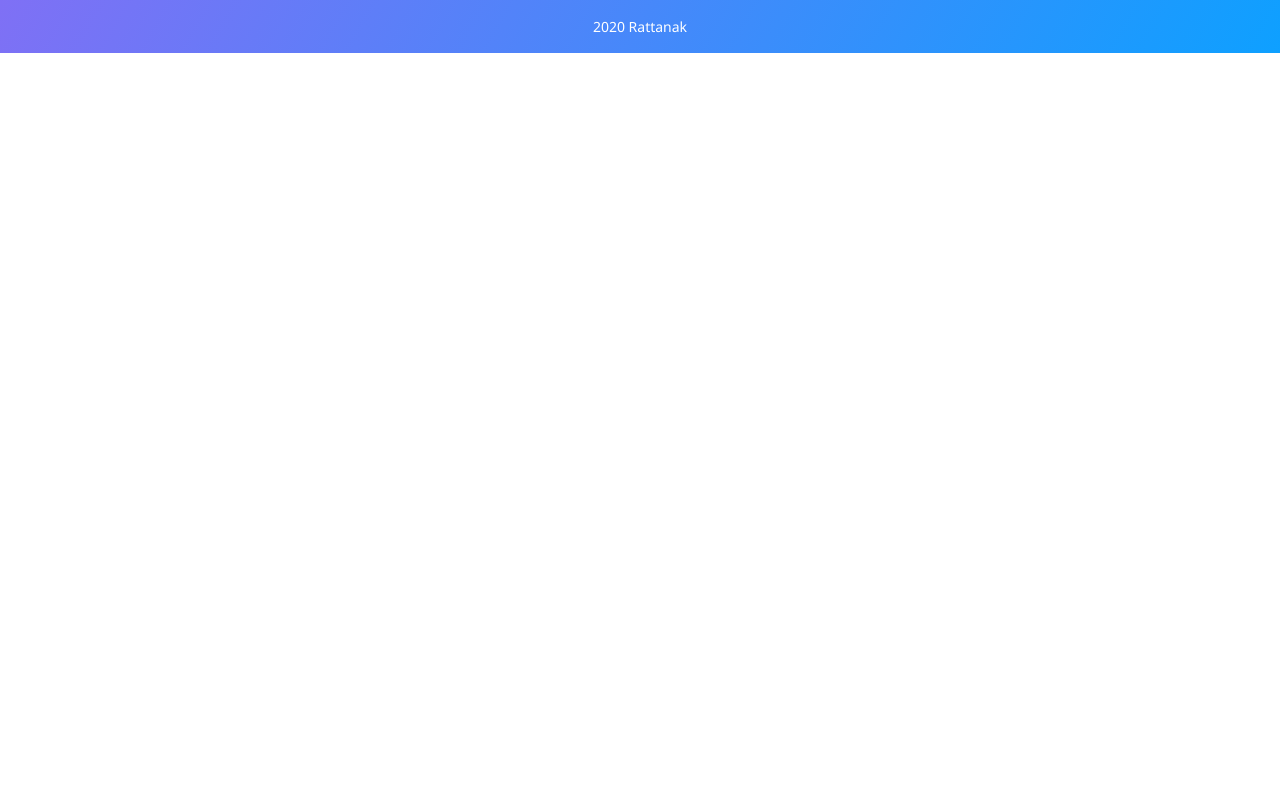
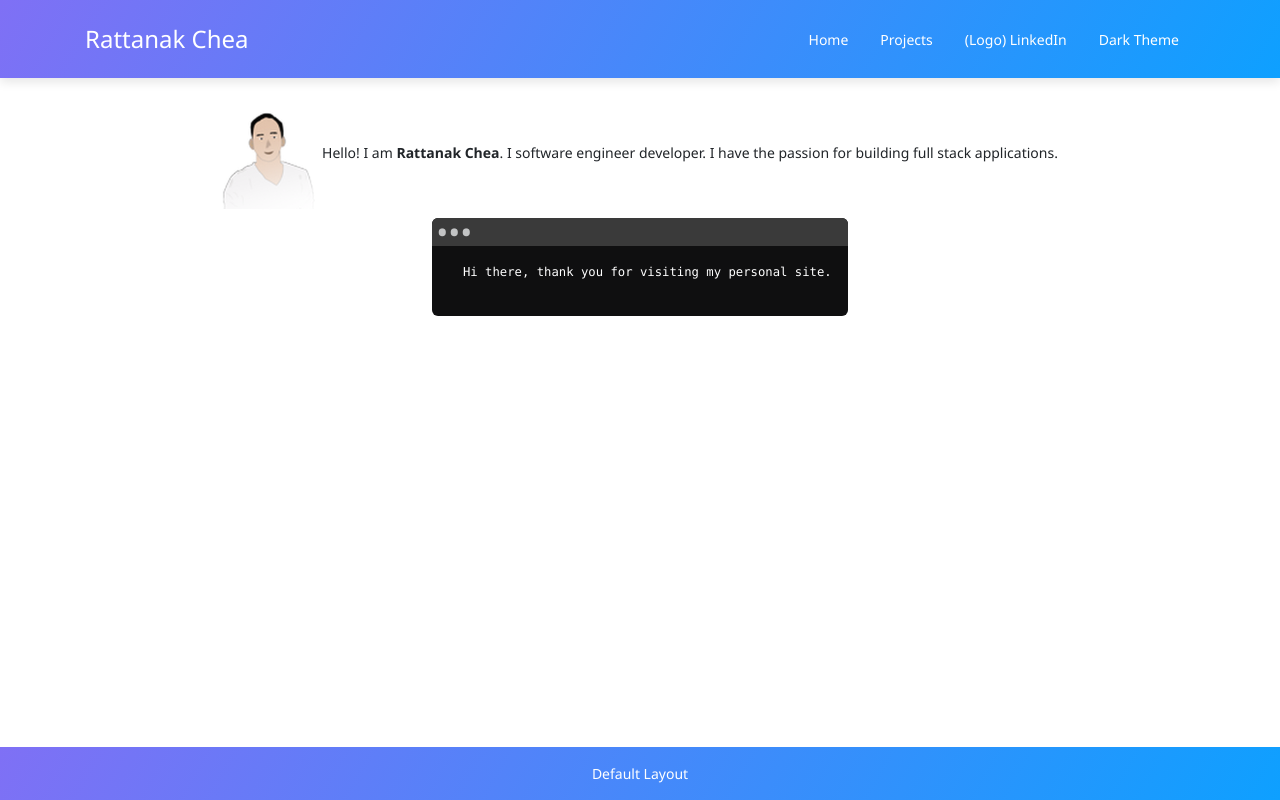
Before and after one commit to rattanakchea/rattanakchea.github.io, an Angular app: page / in a window 1280 px wide. Built offline with nearby package versions, Linux system fonts and the light colour scheme.

Commit message:
must use lazy load for child router-outlet

```diff
--- a/src/app/app-routing.module.ts
+++ b/src/app/app-routing.module.ts
@@ -1,57 +1,62 @@
 import { NgModule } from "@angular/core";
 import { Routes, RouterModule } from "@angular/router";
+import { ProjectsComponent } from "./projects/projects.component";
+import { Page404Component } from "./shared/page404/page404.component";
 import { HomeComponent } from "./home/home.component";
-import { ProjectsComponent } from "./projects/projects.component";
+import { FullscreenComponent } from "./layouts/fullscreen/fullscreen.component";
 import { LeetcodeReminderComponent } from "./leetcode-reminder/leetcode-reminder.component";
-import { Page404Component } from "./shared/page404/page404.component";
-import { FullscreenComponent } from "./layouts/fullscreen/fullscreen.component";
 import { DefaultComponent } from "./layouts/default/default.component";
 
 const routes: Routes = [
   {
     path: "",
-    component: DefaultComponent,
-    children: [
-      {
-        path: "",
-        component: DefaultComponent
-      },
-      {
-        path: "projects",
-        component: ProjectsComponent
-      }
-    ]
+    loadChildren: () =>
+      import("./layouts/default/default.module").then(m => m.DefaultModule)
   },
-  {
-    path: "projects",
-    component: ProjectsComponent
-  },
-  {
-    path: "leetcode-reminder",
-    component: LeetcodeReminderComponent
-  },
-  {
-    path: "song-lyrics",
-    loadChildren: () =>
-      import("./song-lyrics/song-lyrics.module").then(m => m.SongLyricsModule)
-  },
-  {
-    path: "algorithm-visualizer",
-    loadChildren: () =>
-      import("./algorithm-visualizer/algorithm-visualizer.module").then(
-        m => m.AlgorithmVisualizerModule
-      )
-  },
-  {
-    path: "",
-    component: FullscreenComponent,
-    children: [
-      {
-        path: "covid19-dashboard",
-        component: FullscreenComponent
-      }
-    ]
-  },
+  // {
+  //   path: "",
+  //   component: DefaultComponent,
+  //   children: [
+  //     {
+  //       path: "",
+  //       component: DefaultComponent
+  //     },
+  //     {
+  //       path: "projects",
+  //       component: ProjectsComponent
+  //     }
+  //   ]
+  // },
+  // {
+  //   path: "projects",
+  //   component: ProjectsComponent
+  // },
+  // {
+  //   path: "leetcode-reminder",
+  //   component: LeetcodeReminderComponent
+  // },
+  // {
+  //   path: "song-lyrics",
+  //   loadChildren: () =>
+  //     import("./song-lyrics/song-lyrics.module").then(m => m.SongLyricsModule)
+  // },
+  // {
+  //   path: "algorithm-visualizer",
+  //   loadChildren: () =>
+  //     import("./algorithm-visualizer/algorithm-visualizer.module").then(
+  //       m => m.AlgorithmVisualizerModule
+  //     )
+  // },
+  // {
+  //   path: "",
+  //   component: FullscreenComponent,
+  //   children: [
+  //     {
+  //       path: "covid19-dashboard",
+  //       component: FullscreenComponent
+  //     }
+  //   ]
+  // },
   {
     path: "**",
     component: Page404Component
--- a/src/app/layouts/default/default.component.html
+++ b/src/app/layouts/default/default.component.html
@@ -1,12 +1,12 @@
 <!-- <app-loading-screen></app-loading-screen> -->
 <section class="wrapper d-flex flex-column justify-content-between">
-  <!-- <app-navigation></app-navigation> -->
+  <app-navigation></app-navigation>
 
   <section class="container content d-flex flex-fill" role="main">
-    <!-- <router-outlet></router-outlet> -->
+    <router-outlet></router-outlet>
   </section>
 
   <footer class="gradient py-3 w-100 d-flex justify-content-center">
-    <span>2020 Rattanak</span>
+    <span>Default Layout</span>
   </footer>
 </section>
--- a/src/app/layouts/default/default.component.scss
+++ b/src/app/layouts/default/default.component.scss
@@ -0,0 +1,10 @@
+:host {
+  .wrapper {
+    height: 100%;
+  }
+
+  .content {
+    display: flex;
+    margin-top: 2rem;
+  }
+}
```
Also changed, not shown: src/app/layouts/default/default.module.ts (+21 -2 lines), 1 other file (tests, documents, lock files or other folders).
